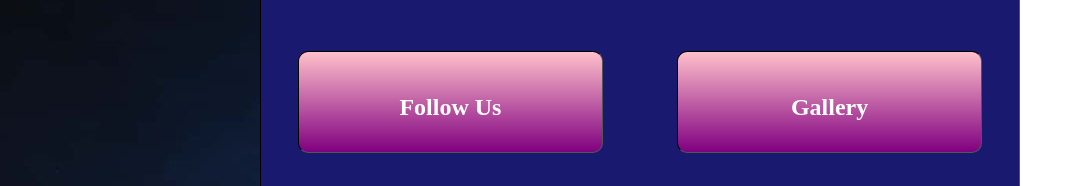
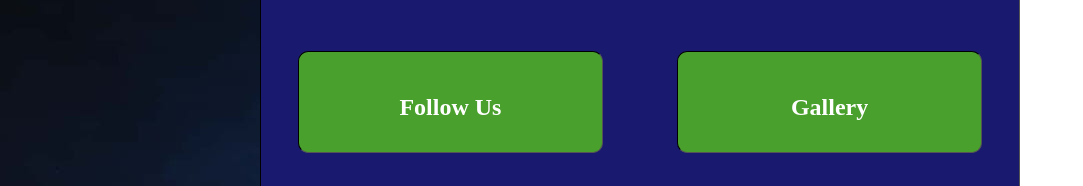
Before and after one commit to Sparrow-gif/Sparrow, a plain HTML site: page index.html in a window 1280 px wide. Shown: the part 274-460 px from the top of the page, without its empty margins (0-1083 px from the left). Drawn offline with Linux system fonts and the light colour scheme.

Commit message:
Update index.html

```diff
--- a/index.html
+++ b/index.html
@@ -105,7 +105,7 @@
              line-height:70px;
              border-radius:10px;
              text-decoration:none;
-             background-image:linear-gradient(pink, purple);
+             background-color: #4AA02C ;
              color:white;
              cursor:pointer;
           }
```
